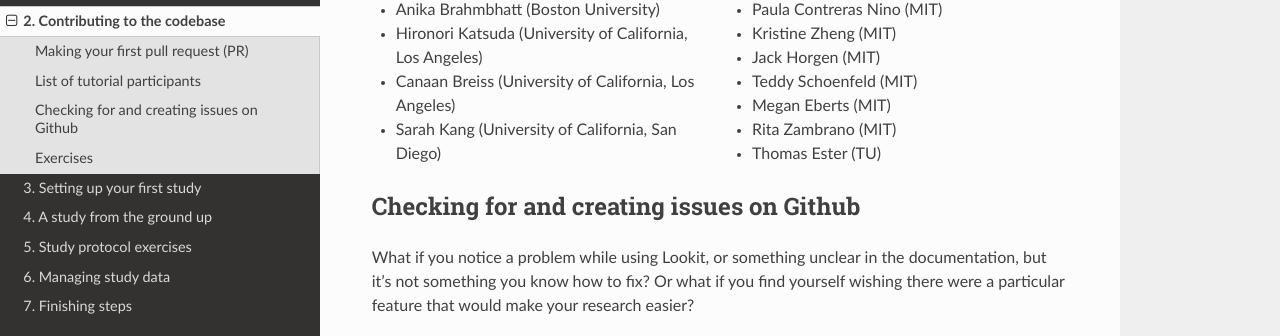
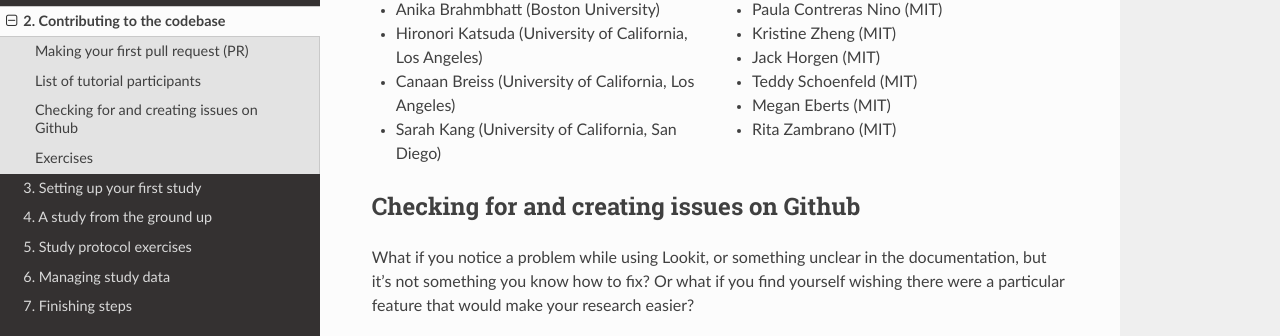
Before and after one commit to lookit/lookit-docs, a Sphinx documentation site: the page built from docs/source/tutorial-contributing.rst, in a window 1280 px wide and 900 px high, scrolled down 7497 px. Shown: the part 114-450 px from the top of the window. Built offline with Sphinx 7.4.7 and the Read the Docs theme 2.0.0, drawn with Linux system fonts in a browser that asks for light colours.

Commit message:
test build

```diff
--- a/docs/source/tutorial-contributing.rst
+++ b/docs/source/tutorial-contributing.rst
@@ -302,7 +302,6 @@ List of tutorial participants
 - Teddy Schoenfeld (MIT)
 - Megan Eberts (MIT)
 - Rita Zambrano (MIT)
-- Thomas Ester (TU)
 
 Checking for and creating issues on Github
 -------------------------------------------
```
